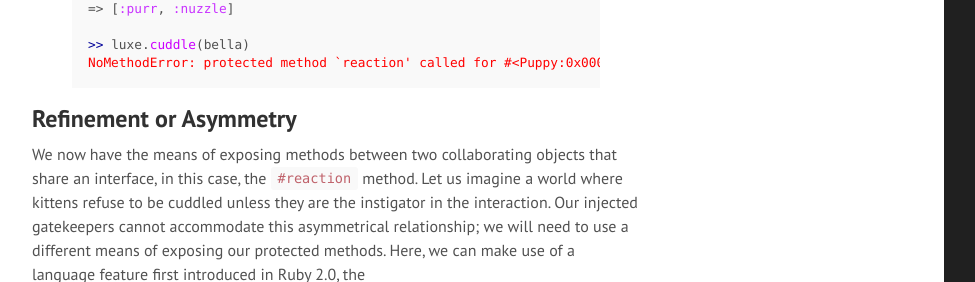
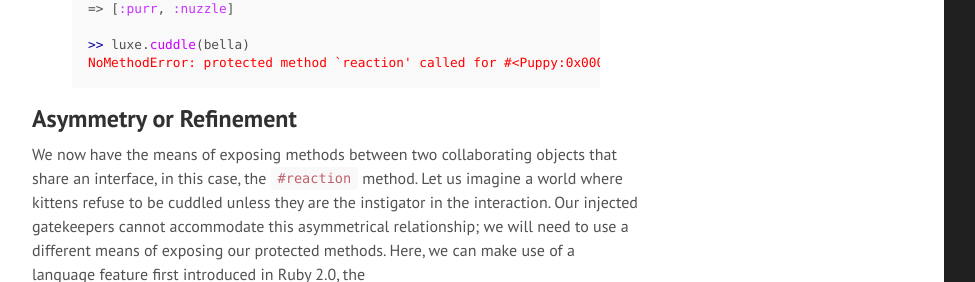
Before and after one commit to sonnym/sonnym.github.io-src, a Jekyll site: the page built from _posts/2018-01-03-privacy-and-exposure-gatekeeprs-and-privileged-consumers.markdown, in a window 1280 px wide and 900 px high, scrolled down 4947 px, cut to the strip 157-439 px from the top of the window. Shown: the whole strip, without its empty margins (48-1023 px from the left). Built offline with Jekyll 4.4.1, drawn with Linux system fonts in a browser that asks for light colours; Markdown is read by kramdown in place of the engine named in the settings.

Commit message:
invert section title

```diff
--- a/_posts/2018-01-03-privacy-and-exposure-gatekeeprs-and-privileged-consumers.markdown
+++ b/_posts/2018-01-03-privacy-and-exposure-gatekeeprs-and-privileged-consumers.markdown
@@ -258,7 +258,7 @@ Bella will not.
 NoMethodError: protected method `reaction' called for #<Puppy:0x00005581ee417790>
 {% endhighlight %}
 
-## Refinement or Asymmetry
+## Asymmetry or Refinement
 
 We now have the means of exposing methods between two collaborating objects that
 share an interface, in this case, the `#reaction` method.  Let us imagine a
```
